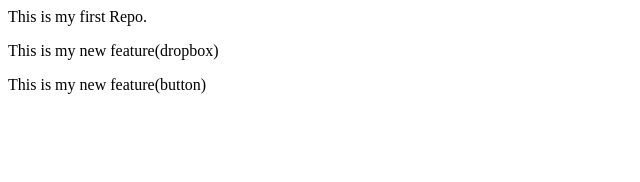
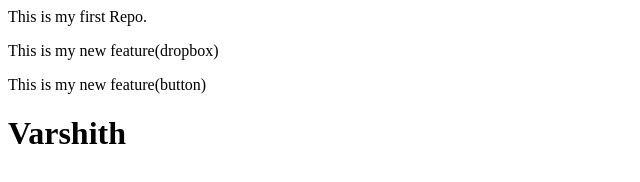
Before and after one commit to Varshith-Tech2027/Local-Repo, a plain HTML site: page index.html in a window 1280 px wide. Shown: the whole page, without its empty margins (0-640 px from the left). Drawn offline with Linux system fonts and the light colour scheme.

Commit message:
Add Header

```diff
--- a/index.html
+++ b/index.html
@@ -1,3 +1,5 @@
 <p>This is my first Repo.</p>
 <p>This is my new feature(dropbox)</p>
 <p>This is my new feature(button)</p>
+
+<h1>Varshith</h1>
```
